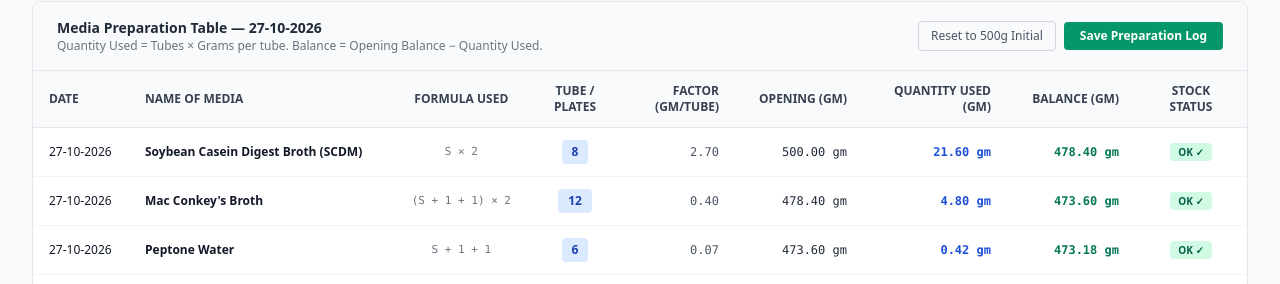
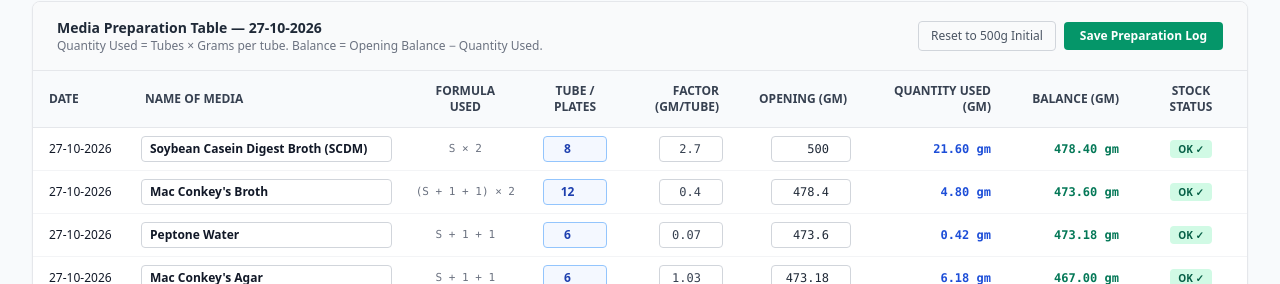
Before and after one commit to Durva46/Punarvasu-Project1, a React (Vite) app in the folder frontend/: page /media in a window 1280 px wide. Shown: the part 516-800 px from the top of the page. Built offline with nearby package versions, Linux system fonts and the light colour scheme; no server answers; the HTML template or start-up script is replaced by a standard one.

Commit message:
feat(editing): enable direct inline editing in Media Preparation table (media name, tube count, factor, opening balance)

```diff
--- a/frontend/src/pages/MediaPage.tsx
+++ b/frontend/src/pages/MediaPage.tsx
@@ -330,6 +330,46 @@ export const MediaPage: React.FC = () => {
     setTimeout(() => setSavedSuccess(false), 3000);
   };
 
+  // Direct user editing handler for Media Preparation rows
+  const handleEditMediaRow = (
+    rowId: string,
+    field: "name" | "tubesPlates" | "factor" | "openingBalanceGm" | "preparedBy",
+    value: string
+  ) => {
+    setMediaRows((prev) => {
+      const updated = prev.map((r) => {
+        if (r.id !== rowId) return r;
+
+        let numVal = parseFloat(value) || 0;
+        let newTubes = field === "tubesPlates" ? Math.max(0, parseInt(value, 10) || 0) : r.tubesPlates;
+        let newFactor = field === "factor" ? Math.max(0, numVal) : r.factor;
+        let newOpening = field === "openingBalanceGm" ? numVal : r.openingBalanceGm;
+        let newName = field === "name" ? value : r.name;
+        let newStaff = field === "preparedBy" ? value : r.preparedBy;
+
+        const newQtyUsed = parseFloat((newTubes * newFactor).toFixed(2));
+        const newBalance = parseFloat((newOpening - newQtyUsed).toFixed(2));
+
+        return {
+          ...r,
+          name: newName,
+          tubesPlates: newTubes,
+          factor: newFactor,
+          openingBalanceGm: newOpening,
+          quantityUsedGm: newQtyUsed,
+          balanceGm: newBalance,
+          preparedBy: newStaff,
+          isNegativeShortfall: newBalance < 0,
+        };
+      });
+
+      if (currentDay) {
+        localStorage.setItem(`labflow_media_prep_${currentDay.date}`, JSON.stringify(updated));
+      }
+      return updated;
+    });
+  };
+
   // Proceed to Step 2: Autoclave
   const proceedToAutoclave = () => {
     if (blockingShortfall) {
@@ -570,35 +610,59 @@ export const MediaPage: React.FC = () => {
                     </td>
 
                     {/* Name of Media */}
-                    <td className="px-4 py-3 font-semibold text-gray-900">
-                      {row.name}
-                      {row.isConditional && (
-                        <span className="ml-2 px-1.5 py-0.5 rounded text-[10px] bg-blue-100 text-blue-800 font-bold border border-blue-200">
-                          Water Specific
-                        </span>
-                      )}
+                    <td className="px-3 py-2 font-semibold text-gray-900">
+                      <div className="flex items-center gap-1.5">
+                        <input
+                          type="text"
+                          value={row.name}
+                          onChange={(e) => handleEditMediaRow(row.id, "name", e.target.value)}
+                          className="w-full text-xs font-semibold px-2 py-1 border border-gray-300 rounded bg-white focus:ring-1 focus:ring-blue-500"
+                        />
+                        {row.isConditional && (
+                          <span className="shrink-0 px-1.5 py-0.5 rounded text-[10px] bg-blue-100 text-blue-800 font-bold border border-blue-200">
+                            Water Specific
+                          </span>
+                        )}
+                      </div>
                     </td>
 
                     {/* Formula Description */}
-                    <td className="px-4 py-3 text-center font-mono text-[11px] text-gray-500 whitespace-nowrap">
+                    <td className="px-3 py-2 text-center font-mono text-[11px] text-gray-500 whitespace-nowrap">
                       {row.formulaDisplay}
                     </td>
 
                     {/* Tubes / Plates Result */}
-                    <td className="px-4 py-3 text-center">
-                      <span className="inline-flex items-center justify-center px-2.5 py-1 rounded bg-blue-100 text-blue-800 font-bold text-xs shadow-2xs">
-                        {row.tubesPlates}
-                      </span>
+                    <td className="px-3 py-2 text-center">
+                      <input
+                        type="number"
+                        min="0"
+                        value={row.tubesPlates}
+                        onChange={(e) => handleEditMediaRow(row.id, "tubesPlates", e.target.value)}
+                        className="w-16 text-center font-bold text-blue-800 bg-blue-50/70 border border-blue-300 rounded px-1.5 py-1 text-xs focus:ring-1 focus:ring-blue-500"
+                      />
                     </td>
 
                     {/* Factor (gm per tube) */}
-                    <td className="px-4 py-3 text-right font-mono text-gray-600">
-                      {row.factor.toFixed(2)}
+                    <td className="px-3 py-2 text-right">
+                      <input
+                        type="number"
+                        step="0.01"
+                        min="0"
+                        value={row.factor}
+                        onChange={(e) => handleEditMediaRow(row.id, "factor", e.target.value)}
+                        className="w-16 text-right font-mono text-gray-700 bg-white border border-gray-300 rounded px-1.5 py-1 text-xs focus:ring-1 focus:ring-blue-500"
+                      />
                     </td>
 
                     {/* Opening Balance (gm) */}
-                    <td className="px-4 py-3 text-right font-mono font-medium text-gray-800">
-                      {formatGrams(row.openingBalanceGm)} gm
+                    <td className="px-3 py-2 text-right">
+                      <input
+                        type="number"
+                        step="0.1"
+                        value={row.openingBalanceGm}
+                        onChange={(e) => handleEditMediaRow(row.id, "openingBalanceGm", e.target.value)}
+                        className="w-20 text-right font-mono font-medium text-gray-800 bg-white border border-gray-300 rounded px-1.5 py-1 text-xs focus:ring-1 focus:ring-blue-500"
+                      />
                     </td>
 
                     {/* Quantity Used (gm) = tubes * factor */}
```
